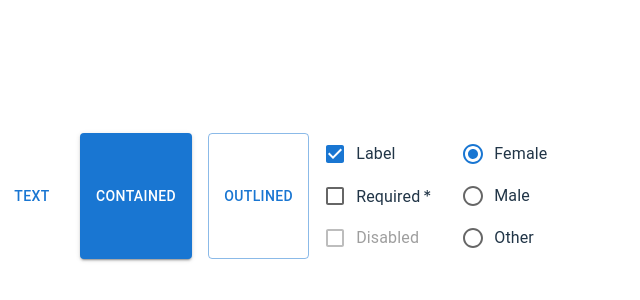
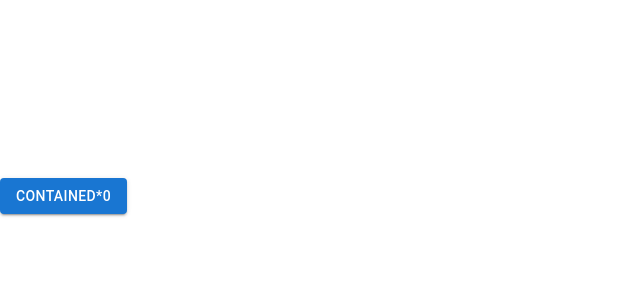
Before and after one commit to GodHexagon/to-do2, a React (Vite) app in the folder vite-project/: page / in a window 1280 px wide. Shown: the part 204-504 px from the top of the page, without its empty margins (0-640 px from the left). Built offline with nearby package versions, Linux system fonts and the light colour scheme.

Commit message:
modified:   vite-project/src/App.tsx

```diff
--- a/vite-project/src/App.tsx
+++ b/vite-project/src/App.tsx
@@ -10,29 +10,11 @@ import Radio from '@mui/material/Radio';
 import RadioGroup from '@mui/material/RadioGroup';
 
 export const App = () => {
-  const [add, setAdd] = useState(true);
+  const [add, setAdd] = useState(0);
 
   return (
     <Stack spacing={2} direction="row">
-      <Button variant="text">Text</Button>
-      <Button variant="contained">Contained</Button>
-      <Button variant="outlined">Outlined</Button>
-
-    <FormGroup>
-      <FormControlLabel control={<Checkbox defaultChecked />} label="Label" />
-      <FormControlLabel required control={<Checkbox />} label="Required" />
-      <FormControlLabel disabled control={<Checkbox />} label="Disabled" />
-    </FormGroup>
-
-    <RadioGroup
-    aria-labelledby="demo-radio-buttons-group-label"
-    defaultValue="female"
-    name="radio-buttons-group"
-    >
-    <FormControlLabel value="female" control={<Radio />} label="Female" />
-    <FormControlLabel value="male" control={<Radio />} label="Male" />
-    <FormControlLabel value="other" control={<Radio />} label="Other" />
-    </RadioGroup>
+      <Button variant="contained" onClick={() => setAdd(() => add + 1)}>Contained*{add}</Button>
     </Stack>
   );
 }
```
